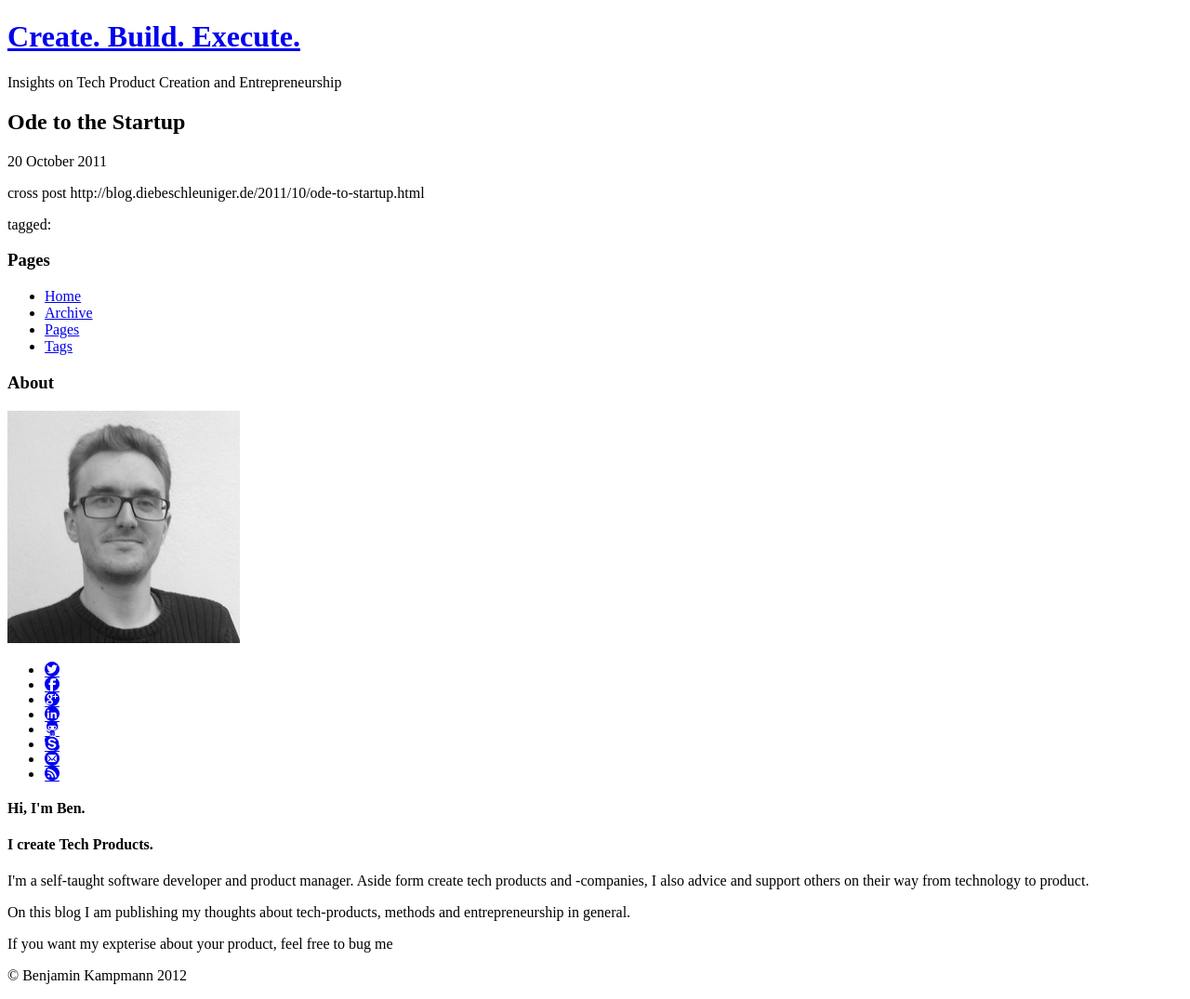
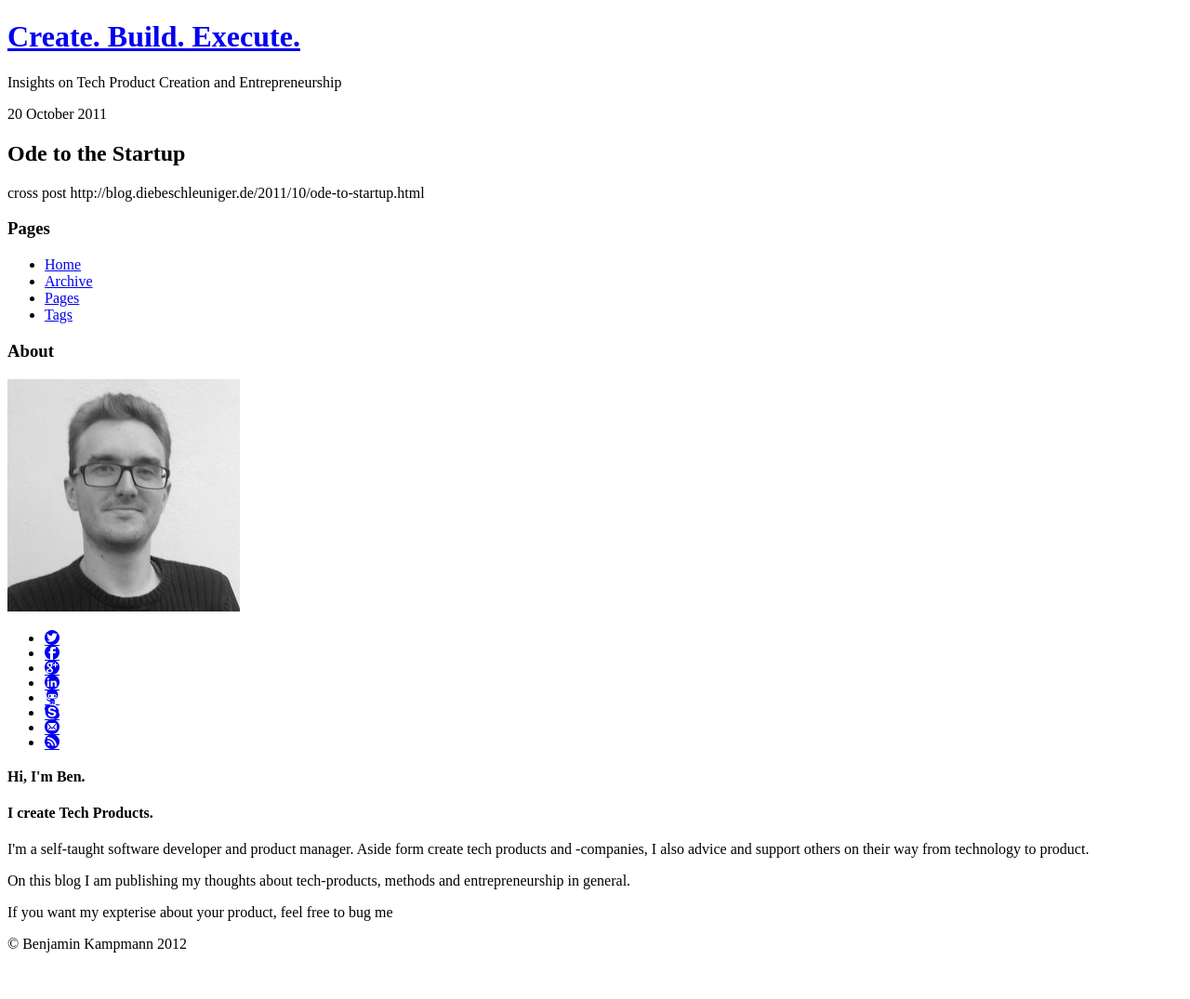
Before and after one commit to gnunicorn/blog, a Jekyll site: the page built from _posts/2011-10-20-ode-to-the-startup.md, in a window 1280 px wide. Shown: the whole page at 93% size. Built offline with Jekyll 4.4.1, drawn with Linux system fonts in a browser that asks for light colours; after the commit the page ends 1041 px from its top, so only the background shows below that.

Commit message:
better design: fluid and centered images

```diff
--- a/_layouts/default.html
+++ b/_layouts/default.html
@@ -44,11 +44,12 @@
           </div>
         </div>
       </header>
-      <div class="row">
+
+      <div class="container-fluid">
         <div class="span8 content">
           {{ content }}
         </div>
-        <div class="span3 offset1">
+        <div class="span3 pull-right">
           <h3>Pages</h3>
           <ul class="nav nav-pills">
             <li><a class="brand" href="{{ HOME_PATH }}">Home</a></li>
--- a/_layouts/post.html
+++ b/_layouts/post.html
@@ -3,10 +3,12 @@
 ---
 {% include JB/setup %}
 
+<div class="post">
 	<div>
+	  <p class="date">{{ page.date | date_to_long_string }}</p>
 	  <h2 class="post-title">{{ page.title }}</h2>
 	  {% if page.tagline %} <p class="lead">{{ page.tagline }}</p>{% endif %}
-  <p class="date">{{ page.date | date_to_long_string }}</p>
+
 	</div>
 
 
@@ -14,7 +16,10 @@
 	{{ content }}
 	</div>
 
+	{% if page.tags != empty %}
 	<div>
 	    tagged: {% assign tags_list = page.tags %}
 	    {% include JB/tags_list %}
 	</div>
+	{% endif %}
+</div>
--- a/index.html
+++ b/index.html
@@ -5,7 +5,7 @@
 
 <div class="posts row">
 {% for post in paginator.posts %}
-  <div class="span8">
+  <div class="span8 post">
     <h2 class="post_title ">
       <span><a class="post-title" href="{{ BASE_PATH }}{{ post.url }}">{{ post.title }}</a></span>
     </h2>
```
Also changed, not shown: assets/themes/twitter/css/style.css (+14 -0 lines). Lines whose indentation alone changed are shown as unchanged.
